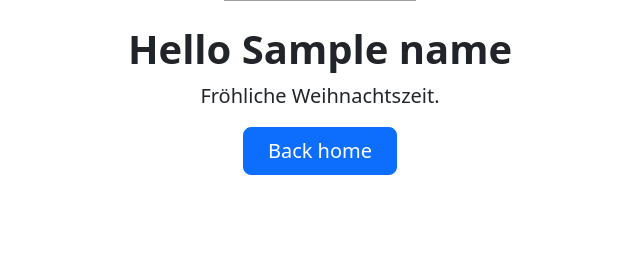
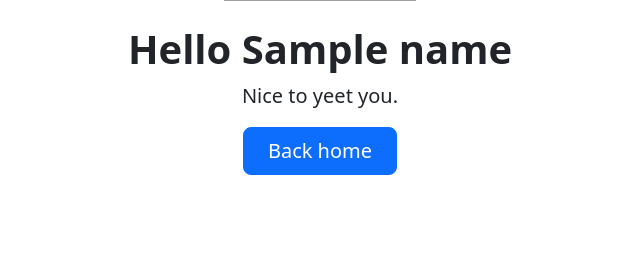
Before and after one commit to DevOps20C/devOpsVorlesung, a Flask app: template devops/templates/hello.html in a window 1280 px wide. Shown: the part 215-493 px from the top of the page, without its empty margins (320-960 px from the left). Run offline with Flask 2, Linux system fonts and the light colour scheme; the template is opened without the code that fills it: most values are stand-ins (such as "Sample title", 1, 10 or a date in 2020); some libraries are stand-ins or nearby versions; grey boxes are pictures that could not be loaded.

Commit message:
Update hello.html

```diff
--- a/devops/templates/hello.html
+++ b/devops/templates/hello.html
@@ -12,7 +12,7 @@
             <!-- <img  src="/docs/5.1/assets/brand/bootstrap-logo.svg" alt="" width="72" height="57"> -->
             <h1 class="display-6 fw-bold">Hello {{name}}</h1>
             <p class="fs-5">
-                Fröhliche Weihnachtszeit.
+                Nice to yeet you.
             </p>
             <a href="{{ url_for('index') }}" class="btn btn-primary btn-lg px-4 gap-3">Back home</a>
           </div>
```
